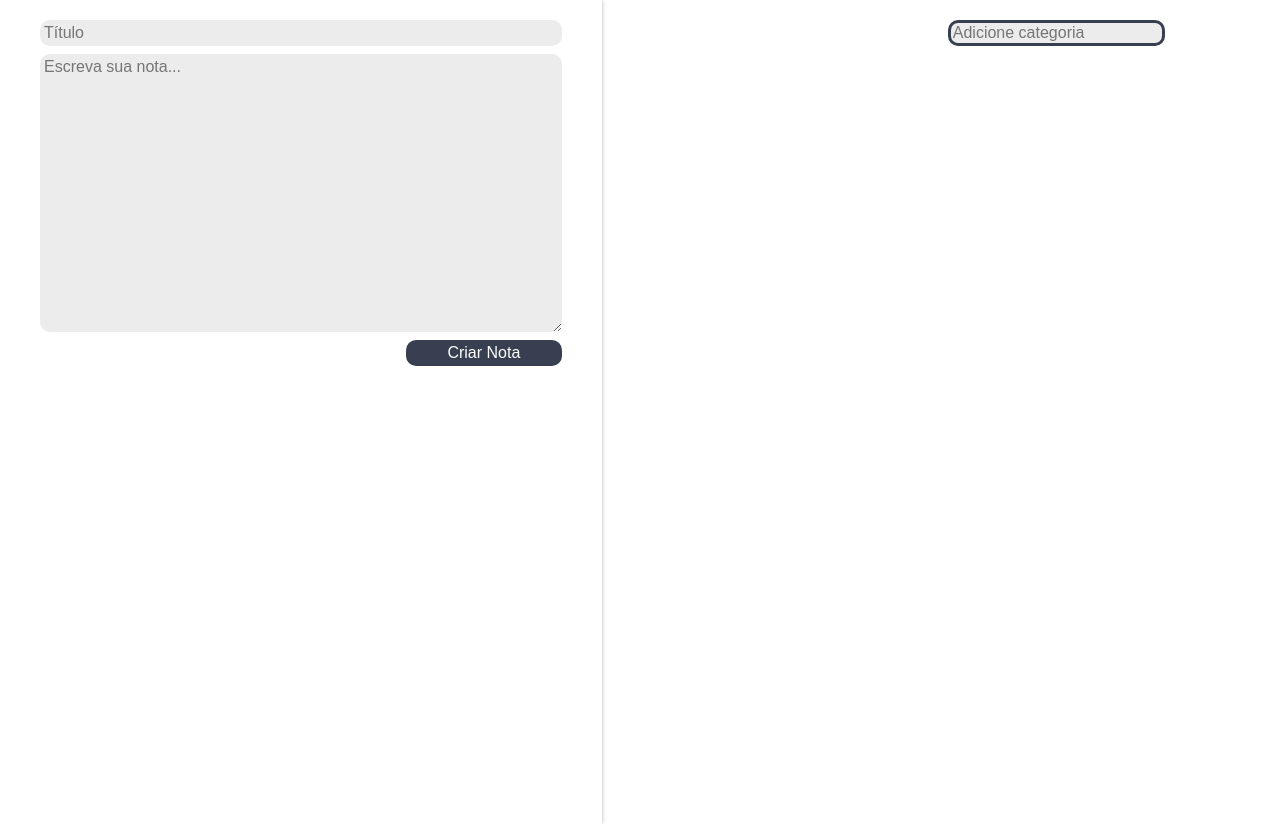
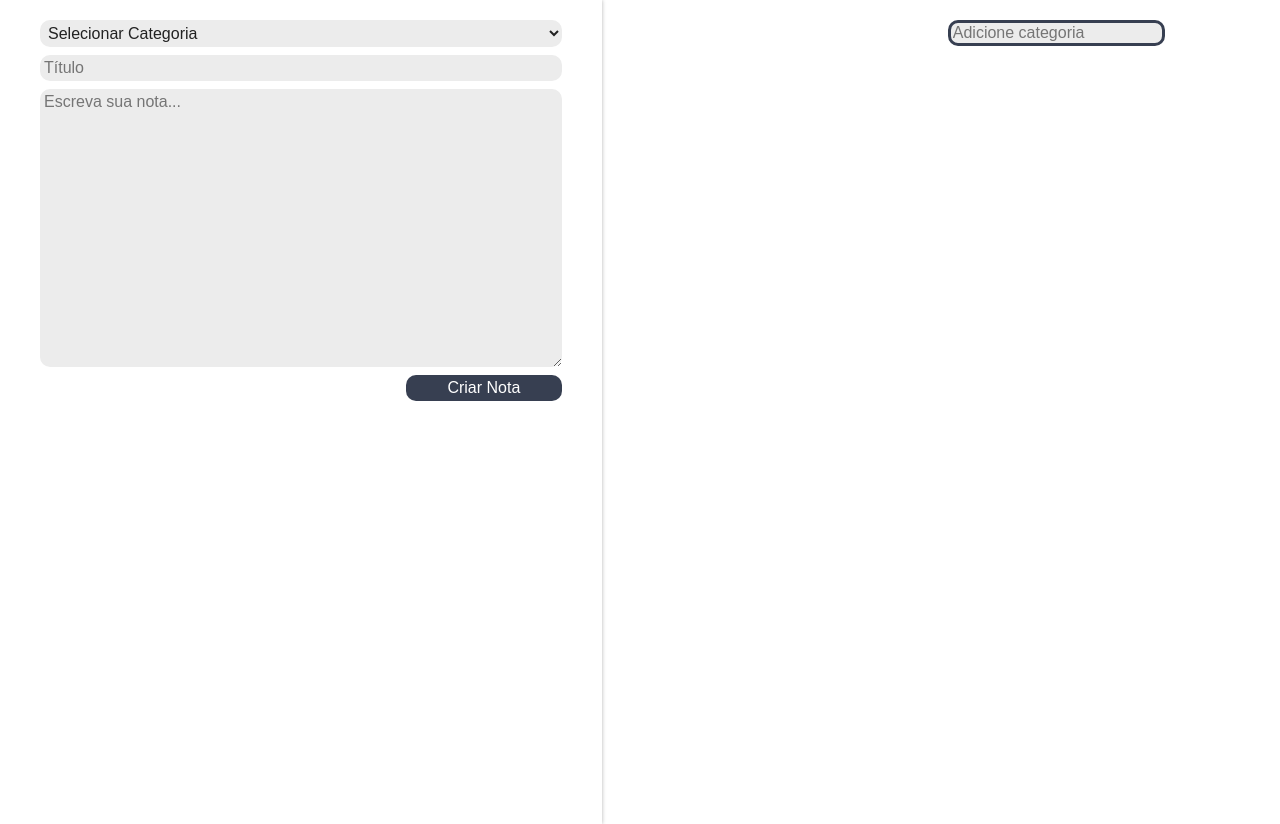
Before and after one commit to MarcusUrani/ceep, a React (Create React App) app: page / in a window 1280 px wide. Built offline with nearby package versions, Linux system fonts and the light colour scheme.

Commit message:
Refatorando o codigo e criando a pasta dados para notas e categorias, tirando o 'state' do app.js

```diff
--- a/src/App.js
+++ b/src/App.js
@@ -1,51 +1,30 @@
 import { Component } from "react";
 import FormularioCadastro from "./components/formularioCadastro";
+import Categorias from "./dados/Categorias";
 import ListaDeNotas from "./components/listaDeNotas";
 import ListaDeCategorias from "./components/listaDeCategorias";
 import "./components/Assets/index.css";
 import "./components/Assets/App.css";
+import ArrayDeNotas from "./dados/Notas";
 
 class App extends Component {
   constructor() {
-    super();
-    this.state = {
-      notas: [],
-      categorias: [],
-    };
-  }
-
-  criarNota(titulo, texto) {
-    const novaNota = { titulo, texto };
-    const novoArrayNotas = [...this.state.notas, novaNota];
-    const novoEstado = {
-      notas: novoArrayNotas,
-    };
-    this.setState(novoEstado);
-  }
-
-  deletarNota(index) {
-    let arrayNotas = this.state.notas;
-    arrayNotas.splice(index, 1);
-    this.setState({ notas: arrayNotas });
-  }
-
-  adicionarCategoria(nomeCategoria) {
-    const novoArrayCategorias = [...this.state.categorias, nomeCategoria];
-    const novoEstado = {...this.state, categorias:novoArrayCategorias}
-    this.setState(novoEstado);
+    super()
+    this.categorias = new Categorias();
+    this.notas = new ArrayDeNotas();
   }
 
   render() {
     return (
       <section className="conteudo">
-        <FormularioCadastro criarNota={this.criarNota.bind(this)} />
+        <FormularioCadastro categorias = {this.categorias.categorias} criarNota={this.notas.adicionarNota} />
         <main className="conteudo-principal">
           <ListaDeCategorias
-          adicionarCategoria = {this.adicionarCategoria.bind(this)}
-          categorias={this.state.categorias} />
+          adicionarCategoria = {this.categorias.adicionarCategoria}
+          categorias={this.categorias.categorias} />
           <ListaDeNotas
-            apagarNota={this.deletarNota.bind(this)}
-            notas={this.state.notas}
+            apagarNota={this.notas.deletarNota}
+            notas={this.notas.notas}
           />
         </main>
       </section>
--- a/src/components/cardNota/CardNota.jsx
+++ b/src/components/cardNota/CardNota.jsx
@@ -3,15 +3,27 @@ import "./estilo.css";
 
 class CardNota extends Component {
   apagar() {
-    const indice = this.props.indice
-    this.props.apagarNota(indice)
+    const indice = this.props.indice;
+    this.props.apagarNota(indice);
   }
   render() {
     return (
       <section className="card-nota">
         <header className="card-nota_cabecalho">
           <h3 className="card-nota_titulo">{this.props.titulo}</h3>
-          <svg onClick = {this.apagar.bind(this)} xmlns="http://www.w3.org/2000/svg" height="24px" viewBox="0 0 24 24" width="24px" fill="#000000"><path d="M0 0h24v24H0z" fill="none"/><path d="M0 0h24v24H0V0z" fill="none"/><path d="M6 19c0 1.1.9 2 2 2h8c1.1 0 2-.9 2-2V7H6v12zm2.46-7.12l1.41-1.41L12 12.59l2.12-2.12 1.41 1.41L13.41 14l2.12 2.12-1.41 1.41L12 15.41l-2.12 2.12-1.41-1.41L10.59 14l-2.13-2.12zM15.5 4l-1-1h-5l-1 1H5v2h14V4z"/></svg>
+          <h4 className = "card-nota_titulo">{this.props.categoria}</h4>
+          <svg
+            onClick={this.apagar.bind(this)}
+            xmlns="http://www.w3.org/2000/svg"
+            height="24px"
+            viewBox="0 0 24 24"
+            width="24px"
+            fill="#000000"
+          >
+            <path d="M0 0h24v24H0z" fill="none" />
+            <path d="M0 0h24v24H0V0z" fill="none" />
+            <path d="M6 19c0 1.1.9 2 2 2h8c1.1 0 2-.9 2-2V7H6v12zm2.46-7.12l1.41-1.41L12 12.59l2.12-2.12 1.41 1.41L13.41 14l2.12 2.12-1.41 1.41L12 15.41l-2.12 2.12-1.41-1.41L10.59 14l-2.13-2.12zM15.5 4l-1-1h-5l-1 1H5v2h14V4z" />
+          </svg>
         </header>
         <p className="card-nota_texto">{this.props.texto}</p>
       </section>
--- a/src/components/formularioCadastro/FormularioCadastro.jsx
+++ b/src/components/formularioCadastro/FormularioCadastro.jsx
@@ -6,6 +6,13 @@ class FormularioCadastro extends Component {
     super(props);
     this.titulo = "";
     this.texto = "";
+    this.categoria = "Sem categoria";
+  }
+
+  _handleMudancaCategoria(event) {
+    event.stopPropagation();
+    event.preventDefault();
+    this.categoria = event.target.value;
   }
 
   _handleMudancaTitulo(event) {
@@ -23,12 +30,23 @@ class FormularioCadastro extends Component {
   _criarNota(event) {
     event.preventDefault();
     event.stopPropagation()
-    this.props.criarNota(this.titulo, this.texto);
+    this.props.criarNota(this.titulo, this.texto, this.categoria);
   }
 
   render() {
     return (
-      <form className="form-cadastro" onSubmit={this._criarNota.bind(this)}>
+      <form className="form-cadastro"
+      onSubmit={this._criarNota.bind(this)}
+      >
+        <select
+        onChange = {this._handleMudancaCategoria.bind(this)}
+        className = "form-cadastro_input"
+        >
+          <option disabled selected>Selecionar Categoria</option>
+          {this.props.categorias.map(categoria => {
+            return <option>{categoria}</option>
+          })}
+        </select>
         <input
           type="text"
           placeholder="Título"
--- a/src/components/listaDeNotas/ListaDeNotas.jsx
+++ b/src/components/listaDeNotas/ListaDeNotas.jsx
@@ -14,6 +14,7 @@ class ListaDeNotas extends Component {
               apagarNota = {this.props.apagarNota}
               titulo = {nota.titulo}
               texto = {nota.texto}
+              categoria = {nota.categoria}
               />
             </li>
           );
--- /dev/null
+++ b/src/dados/Categorias.js
@@ -0,0 +1,9 @@
+export default class Categorias {
+    constructor() {
+        this.categorias = [];
+    }
+
+    adicionarCategoria(novaCategoria) {
+        this.categorias.push(novaCategoria);
+    }
+}
--- /dev/null
+++ b/src/dados/Notas.js
@@ -0,0 +1,22 @@
+export default class ArrayDeNotas {
+    constructor() {
+        this.notas = [];
+    }
+
+    adicionarNota(titulo, texto, categoria) {
+        const novaNota = new Nota(titulo, texto, categoria);
+        this.notas.push(novaNota);
+    }
+
+    deletarNota(index) {
+        this.notas.splice(index);
+    }
+}
+
+class Nota {
+    constructor(titulo, texto, categoria) {
+        this.titulo = titulo;
+        this.texto = texto;
+        this.categoria = categoria;
+    }
+}
```
Also changed, not shown: 1 other file (tests, documents, lock files or other folders).
